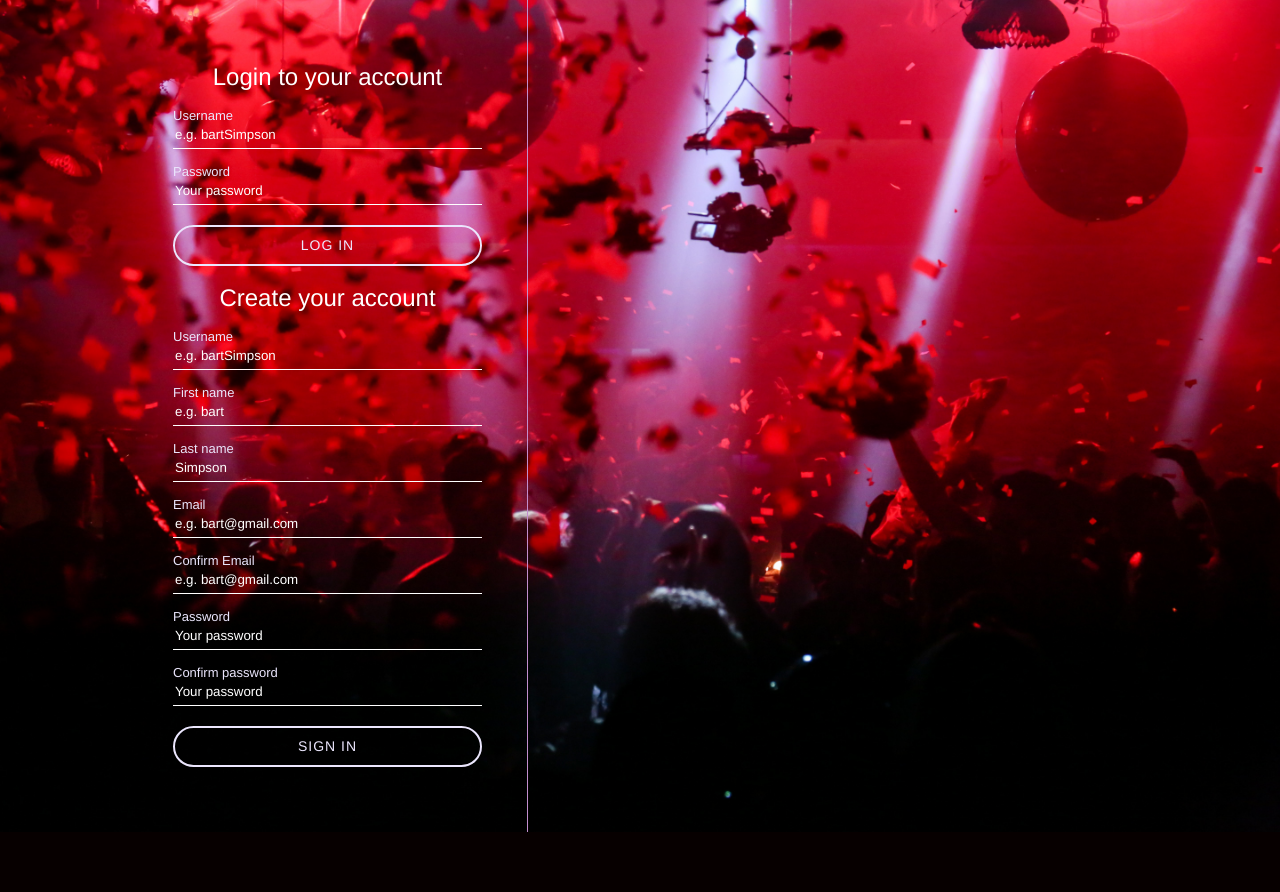
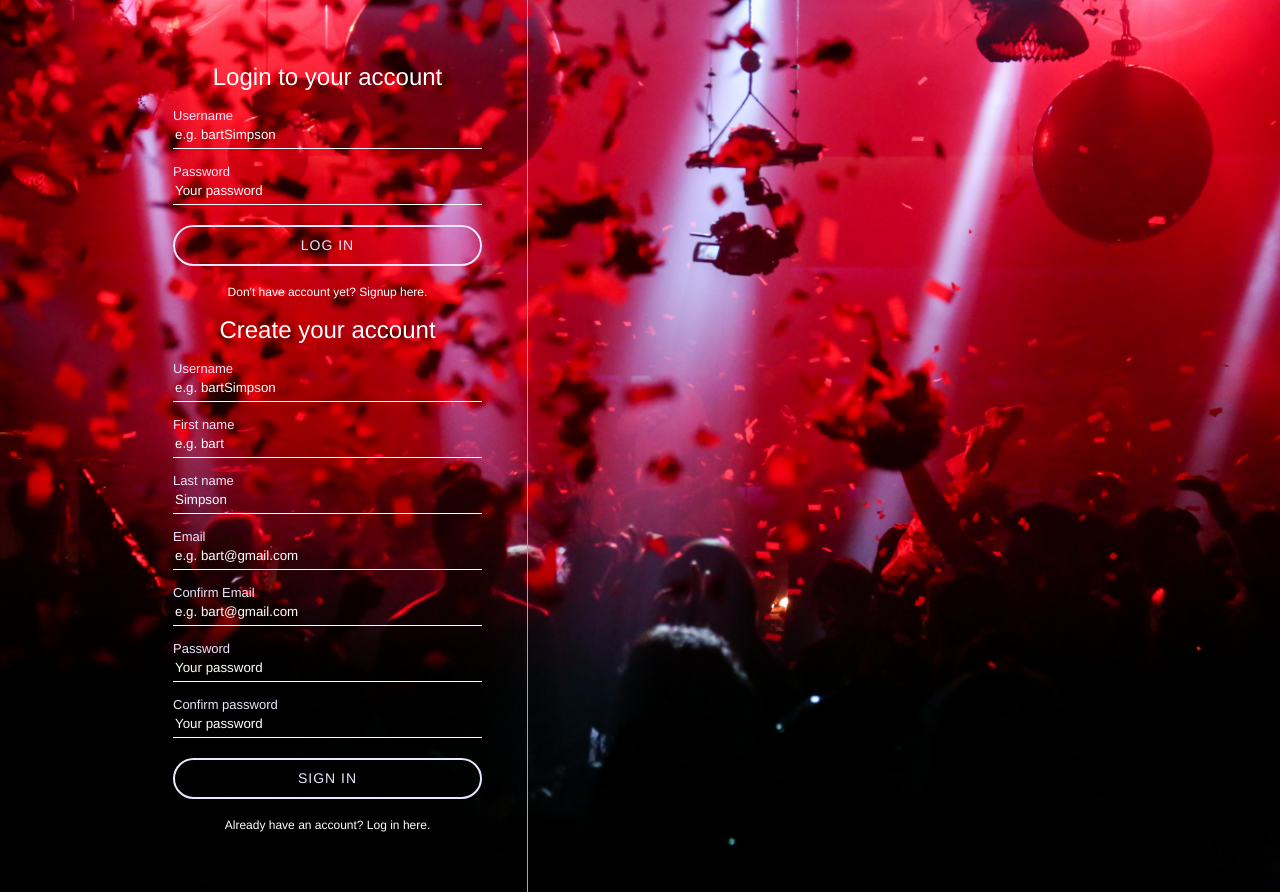
Before and after one commit to kiyoIshi/Smotify, a PHP site: page /register.php in a window 1280 px wide. Before the commit the page ends 832 px from the top, so only its background shows below. Run offline with PHP 8.4, Linux system fonts and the light colour scheme.

Commit message:
add styles to hasAccountText

```diff
--- a/assets/css/register.css
+++ b/assets/css/register.css
@@ -79,3 +79,12 @@ body {
 #inputContainer button:hover {
   cursor: pointer;
 }
+
+.hasAccountText span {
+  font-weight: bold;
+  font-size: 12px;
+}
+
+.hasAccountText {
+  text-align: center;
+}
--- a/register.php
+++ b/register.php
@@ -45,6 +45,10 @@
           </p>
 
           <button type="submit" name="loginButton">LOG IN</button>
+
+          <div class="hasAccountText">
+            <span id="hideLogin">Don't have account yet? Signup here.</span>
+          </div>
         </form>
 
 
@@ -97,6 +101,11 @@
 
 
           <button type="submit" name="registerButton">SIGN IN</button>
+
+          <div class="hasAccountText">
+            <span id="hideRegister">Already have an account? Log in here.</span>
+          </div>
+
         </form>
       </div>
     </div>
```
